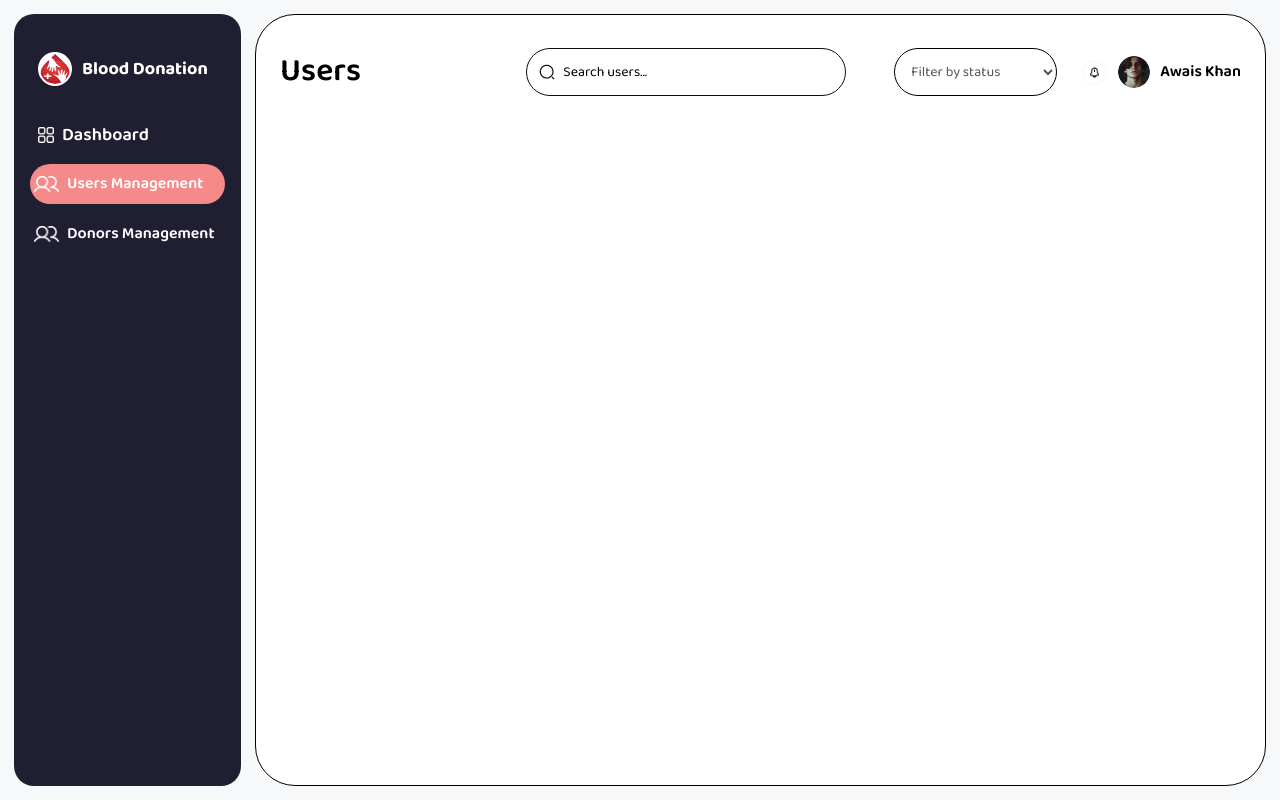
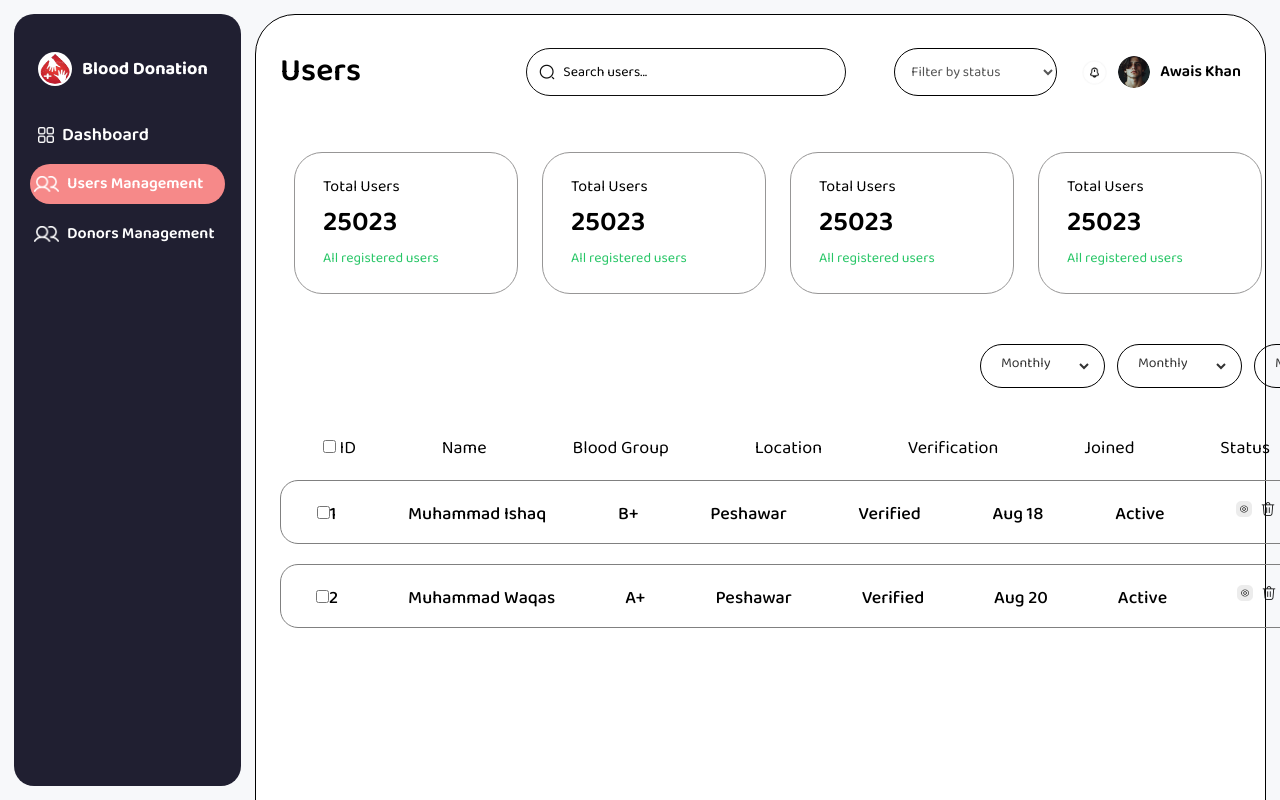
Before and after one commit to Ishaq-web/Blood_Donation_System, a React (Vite) app: page /Users in a window 1280 px wide. Built offline with nearby package versions, Linux system fonts and the light colour scheme.

Commit message:
update code

```diff
--- /dev/null
+++ b/src/components/usercards/UserCards.css
@@ -0,0 +1,50 @@
+
+
+.usercards {
+  width: 968px;
+  height: 142px;
+  margin-top: 50px;
+  /* border: 1px solid black; */
+}
+
+.user-cards-display {
+  display: flex;
+  justify-content: space-between;
+}
+
+.user-cards-content {
+  width: 224px;
+  height: 142px;
+  border: 1px solid #979696;
+  border-radius: 28px;
+  font-family: "baloo 2";
+  padding: 24px 0px 0px 28px;
+}
+
+.total-users {
+  font-size: 16px;
+  font-weight: 400;
+  line-height: 120%;
+  letter-spacing: 0px;
+  color: #000000;
+}
+
+.user-values {
+  font-weight: 600;
+  font-size: 28px;
+  line-height: 120%;
+  letter-spacing: 0px;
+  color: #000000;
+}
+
+.user-subitile {
+  font-weight: 400;
+  font-size: 14px;
+  line-height: 120%;
+  letter-spacing: 0px;
+  color: #000000;
+}
+
+.user-color {
+  color: #28C667;
+}
--- /dev/null
+++ b/src/components/usercards/UserCards.jsx
@@ -0,0 +1,49 @@
+import "./UserCards.css";
+
+function UserCards() {
+  const usersCards = [
+    {
+      id: 1,
+      totalUsers: "Total Users",
+      usersValue: "25023",
+      subtitle: "All registered users",
+    },
+    {
+      id: 1,
+      totalUsers: "Total Users",
+      usersValue: "25023",
+      subtitle: "All registered users",
+    },
+    {
+      id: 1,
+      totalUsers: "Total Users",
+      usersValue: "25023",
+      subtitle: "All registered users",
+    },
+    {
+      id: 1,
+      totalUsers: "Total Users",
+      usersValue: "25023",
+      subtitle: "All registered users",
+    },
+  ];
+  return (
+    <>
+      <div className="usercards">
+        <div className="user-cards-display">
+          {usersCards.map((item) => {
+            return (
+              <div key={item.id} className="user-cards-content">
+                <p className="total-users">{item.totalUsers}</p>
+                <p className="user-values">{item.usersValue}</p>
+                <p className="user-subitile user-color">{item.subtitle}</p>
+              </div>
+            );
+          })}
+        </div>
+      </div>
+    </>
+  );
+}
+
+export default UserCards;
--- /dev/null
+++ b/src/components/usercards/UserDropDown.jsx
@@ -0,0 +1,39 @@
+import "./UserDropdown.css";
+
+function UserDropDown() {
+  // const [monthly, setMonthly] = useState("Monthly");
+  // const [status, setStatus] = useState("Status");
+  // const [sort, setSort] = useState("Sort");
+
+  return (
+    <>
+      <div className="filter-row">
+        <div className="dropdown-wrapper">
+          <select name="" id="" className="drop-dwon-select">
+            <option value="">Monthly</option>
+            <option value="">Yearly</option>
+            <option value="">Daily</option>
+          </select>
+        </div>
+
+        <div className="dropdown-wrapper">
+          <select name="" id="" className="drop-dwon-select">
+            <option value="">Monthly</option>
+            <option value="">Yearly</option>
+            <option value="">Daily</option>
+          </select>
+        </div>
+
+        <div className="dropdown-wrapper">
+          <select name="" id="" className="drop-dwon-select">
+            <option value="">Monthly</option>
+            <option value="">Yearly</option>
+            <option value="">Daily</option>
+          </select>
+        </div>
+      </div>
+    </>
+  );
+}
+
+export default UserDropDown;
--- /dev/null
+++ b/src/components/usercards/UserDropdown.css
@@ -0,0 +1,58 @@
+
+
+.filter-row {
+  width: 399px;
+  height: 44px;
+  margin: 50px;
+  display: flex;
+  margin-left: 700px;
+  gap: 12px;
+}
+
+.dropdown-wrapper {
+  width: 138px;
+  height: 44px;
+  font-family: "Baloo 2";
+  border: 1px solid black;
+  border-radius: 99px;
+  padding: 8px 12px 8px 16px;
+  box-sizing: border-box;
+}
+
+
+.drop-dwon-select {
+  width: 100%;
+  height: 100%;
+  border: none;
+  outline: none;
+  background: transparent;
+  font-family: "Baloo 2";
+  font-size: 14px;
+  font-weight: 400;
+
+  color: #000000;
+  cursor: pointer;
+  /* Right side mein arrow ke liye space */
+  padding: 0 8px 5px 0;
+  box-sizing: border-box;
+}
+
+
+.drop-dwon-select {
+  width: 100%;
+  height: 100%;
+  border: none;
+  outline: none;
+  background: transparent;
+  font-family: "Baloo 2";
+  font-size: 14px;
+  font-weight: 400;
+  color: #333;
+  display: flex;
+
+  cursor: pointer;
+
+  padding: 0 0 5px 0;
+  /* appearance: none; */
+  /* -webkit-appearance: none; */
+}
--- /dev/null
+++ b/src/components/usercards/UserList.css
@@ -0,0 +1,63 @@
+
+.user-list {
+  width: 1033px;
+  min-height: 488px;
+  /* border: 1px solid black; */
+}
+
+/* user list header  */
+
+.list-header {
+  font-family: "baloo 2";
+  display: flex;
+  justify-content: space-around;
+  /* width: 900px; */
+}
+
+.list-header span {
+  font-weight: 400;
+  font-size: 18px;
+  line-height: 120%;
+  letter-spacing: 0px;
+}
+
+.user-list-item {
+  width: 100%;
+}
+.eye-header-icon {
+  appearance: none;
+}
+.delete-header-icon {
+  appearance: none;
+}
+
+/* user list content  */
+
+.user-list-display {
+  width: 100%;
+  height: 64px;
+  border: 1px solid gray;
+  border-radius: 18px;
+  display: flex;
+  justify-content: space-around;
+  margin-top: 20px;
+  padding-top: 20px;
+}
+.user-list-display span{
+  font-size: 18px;
+  font-weight: 500;
+  font-family: "baloo 2";
+}
+
+.eye-icon {
+  width: 16px;
+  float: left;
+  margin-right: 8px;
+  height: 16px;
+}
+
+.delete-icon {
+  width: 16px;
+  float: left;
+  height: 16px;
+}
--- /dev/null
+++ b/src/components/usercards/UserList.jsx
@@ -0,0 +1,72 @@
+import "./UserList.css";
+import eyeicon from "../../assets/eyeicon.png";
+import deleteicon from "../../assets/deleteicon.png";
+
+function UserList() {
+  const User_list = [
+    {
+      id: 1,
+      name: "Muhammad Ishaq",
+      blood_group: "B+",
+      location: "Peshawar",
+      verified: "Verified",
+      joined: "Aug 18",
+      status: "Active",
+    },
+    {
+      id: 2,
+      name: "Muhammad Waqas",
+      blood_group: "A+",
+      location: "Peshawar",
+      verified: "Verified",
+      joined: "Aug 20",
+      status: "Active",
+    },
+  ];
+  return (
+    <>
+      <div className="user-list">
+        <div className="list-header">
+          <span>
+            <input type="checkbox" /> ID
+          </span>
+          <span>Name</span>
+          <span>Blood Group</span>
+          <span>Location</span>
+          <span>Verification</span>
+          <span>Joined</span>
+          <span>Status</span>
+          {/* <span className="Action-2">
+            <img src={eyeicon} alt="" className="eye-header-icon" />
+            <img src={deleteicon} alt="" className="delete-header-icon" />
+          </span> */}
+        </div>
+
+        <div className="user-list-item">
+          {User_list.map((user) => {
+            return (
+              <div key={user.id} className="user-list-display">
+                <span>
+                  <input type="checkbox" />
+                  {user.id}
+                </span>
+                <span>{user.name}</span>
+                <span>{user.blood_group}</span>
+                <span>{user.location}</span>
+                <span>{user.verified}</span>
+                <span>{user.joined}</span>
+                <span>{user.status}</span>
+                <span className="Action-2">
+                  <img src={eyeicon} alt="" className="eye-icon" />
+                  <img src={deleteicon} alt="" className="delete-icon" />
+                </span>
+              </div>
+            );
+          })}
+        </div>
+      </div>
+    </>
+  );
+}
+
+export default UserList;
--- a/src/pages/users/Users.css
+++ b/src/pages/users/Users.css
@@ -207,3 +207,19 @@
 
   white-space: nowrap;
 }
+
+
+/* Users Cards Section  */
+
+.usercards-section {
+  margin: 14px;
+}
+
+
+
+
+
+/* user-drop-down-section  */
+.user-drop-down-section {
+  margin-top: 50px;
+}
--- a/src/pages/users/Users.jsx
+++ b/src/pages/users/Users.jsx
@@ -3,6 +3,9 @@ import profile from "../../assets/profile.png";
 import wadget from "../../assets/wadget.png";
 import search from "../../assets/searchicon.png";
 import "./Users.css";
+import UserCards from "../../components/usercards/UserCards";
+import UserDropDown from "../../components/usercards/UserDropDown";
+import UserList from "../../components/usercards/UserList";
 
 function UserManagement() {
   return (
@@ -51,6 +54,21 @@ function UserManagement() {
                 </span>
               </div>
             </div>
+
+            {/* Users Cards section */}
+            <section className="usercards-section">
+              <UserCards />
+            </section>
+
+            {/* User Drop Down section  */}
+            <section className="user-drop-down-section">
+              <UserDropDown />
+            </section>
+
+            {/* User List section  */}
+            <section className="user-drop-down-section">
+              <UserList />
+            </section>
           </div>
         </section>
       </div>
```
Also changed, not shown: src/assets/deleteicon.png (added), src/assets/eyeicon.png (added).
